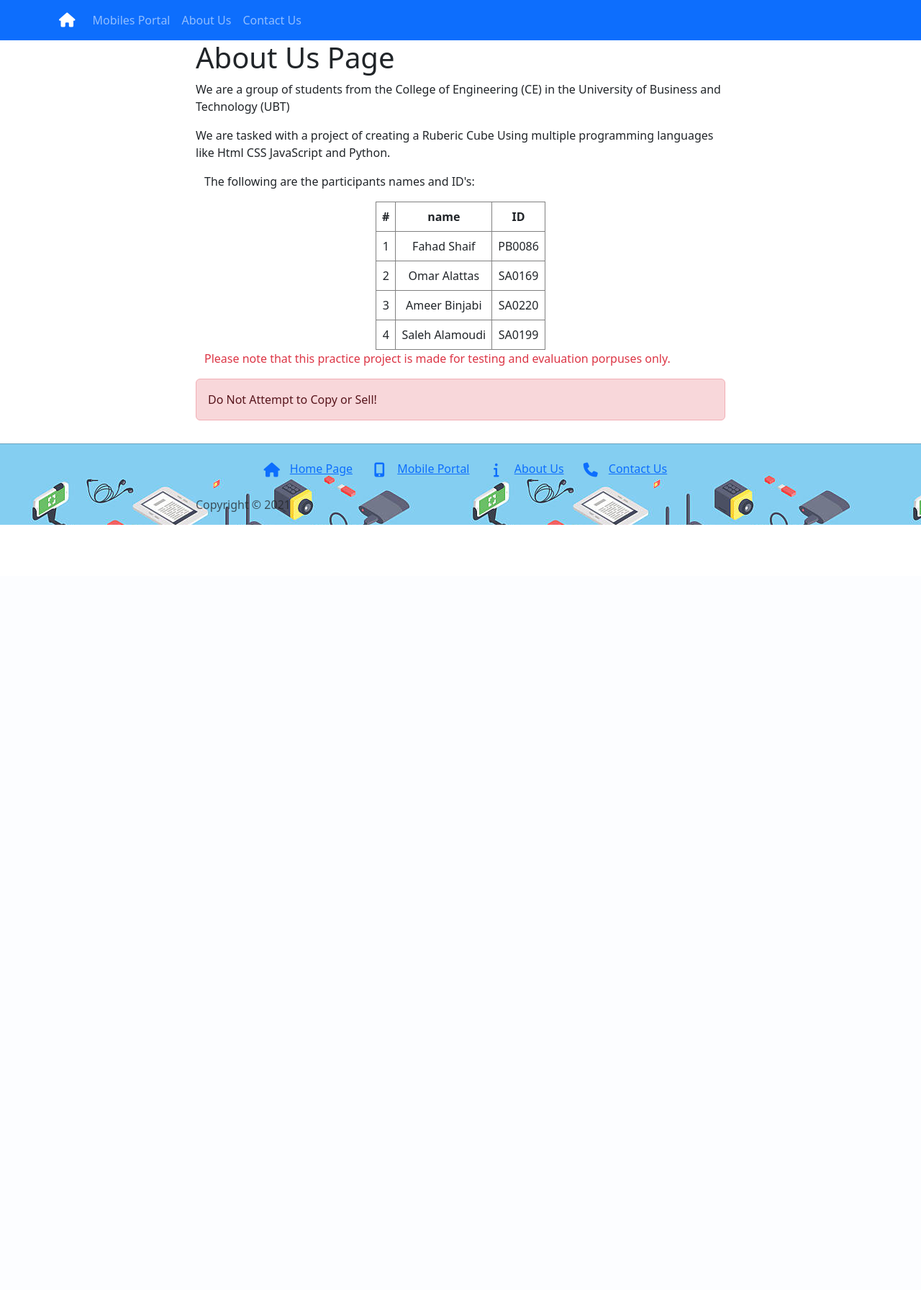
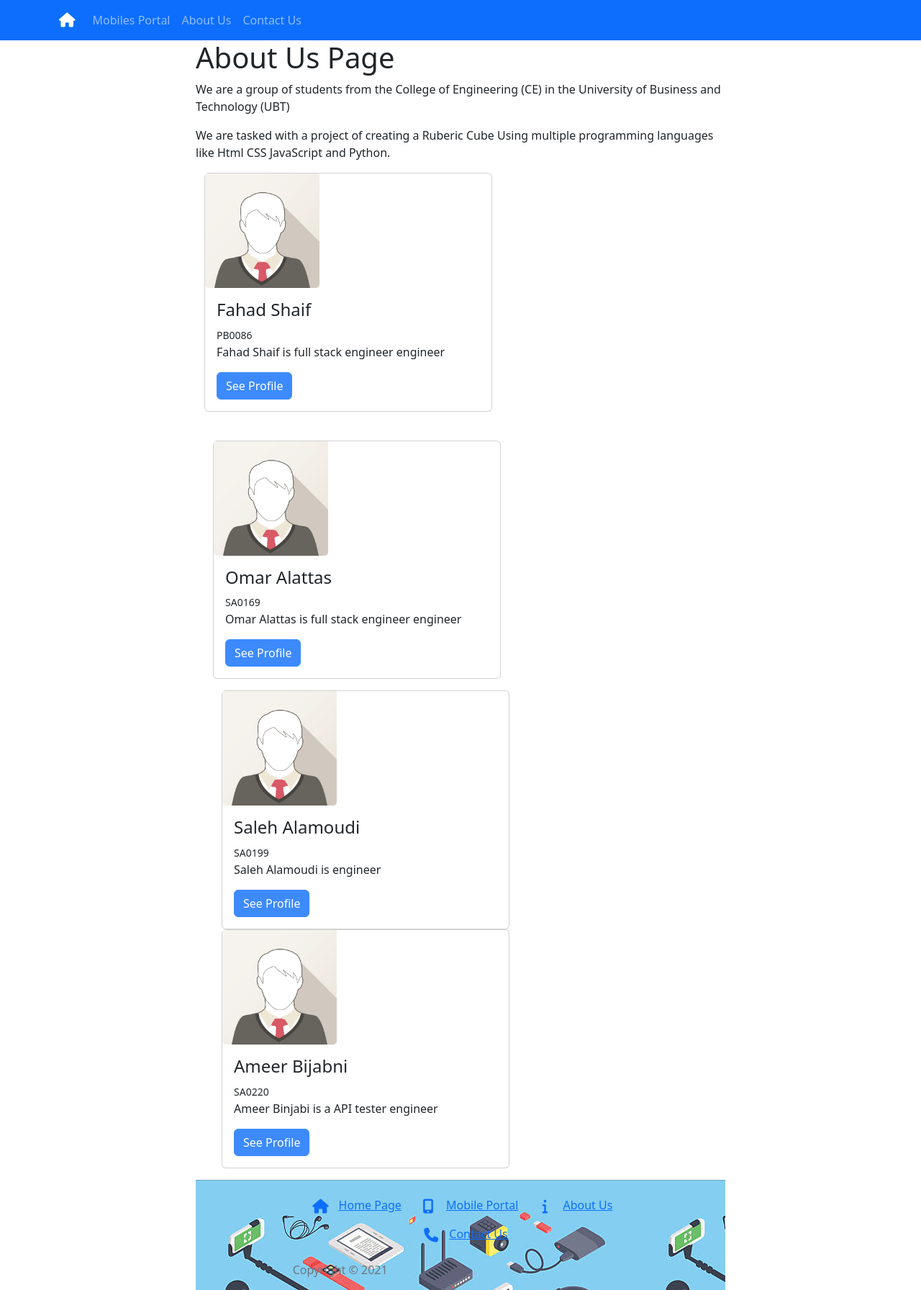
Before and after one commit to FShaif/InternetApp-Project, a Flask app: page /about in a window 1280 px wide. Shown: the whole page at 72% size. Before the commit the page ends 729 px from the top, so only its background shows below. Run offline with Flask 3, Linux system fonts and the light colour scheme; some libraries are stand-ins or nearby versions.

Commit message:
add bootstrap about

```diff
--- a/templates/Layout.html
+++ b/templates/Layout.html
@@ -7,6 +7,7 @@
     <meta name="viewport" content="width=device-width, initial-scale=1, shrink-to-fit=no">
     <meta name="description" content="">
     <meta name="author" content="">
+    <meta name="viewport" content="width=device-width, initial-scale=1">
     <title>G1 Project</title>
 
     {%if title%}
@@ -30,7 +31,7 @@
     <script src="https://cdn.jsdelivr.net/npm/bootstrap@5.3.0-alpha1/dist/js/bootstrap.min.js" integrity="sha384-mQ93GR66B00ZXjt0YO5KlohRA5SY2XofN4zfuZxLkoj1gXtW8ANNCe9d5Y3eG5eD" crossorigin="anonymous"></script>
     <link href="https://cdn.jsdelivr.net/npm/bootstrap@5.3.0-alpha1/dist/css/bootstrap.min.css" rel="stylesheet" integrity="sha384-GLhlTQ8iRABdZLl6O3oVMWSktQOp6b7In1Zl3/Jr59b6EGGoI1aFkw7cmDA6j6gD" crossorigin="anonymous">
     <script src="https://cdn.jsdelivr.net/npm/bootstrap@5.3.0-alpha1/dist/js/bootstrap.bundle.min.js" integrity="sha384-w76AqPfDkMBDXo30jS1Sgez6pr3x5MlQ1ZAGC+nuZB+EYdgRZgiwxhTBTkF7CXvN" crossorigin="anonymous"></script>
-
+    <script src="https://cdn.jsdelivr.net/npm/bootstrap@5.2.3/dist/js/bootstrap.bundle.min.js"></script>
     <!-- Bootstrap Map Link Not Working
     <link href="/bootstrap/css/bootstrap.css.map" rel="stylesheet">
     <link href="/bootstrap/css/bootstrap.css" rel="stylesheet">
@@ -41,6 +42,9 @@
 
     <!-- Link to style.css for custom buttons -->
     <link rel="STYLESHEET" type="text/css" href="/static/style.css" />
+    <link href="https://cdn.jsdelivr.net/npm/bootstrap@5.2.3/dist/css/bootstrap.min.css" rel="stylesheet">
+    <ink href="/static/card.css"rel="">
+
 
     <!-- Favicon -->
     <!-- Normal Favicon html link -->
@@ -50,6 +54,9 @@
     -->
 
     <link rel="icon" type="image/x-icon" href="/static/images/favicon.ico">
+
+
+
 
     <!-- Link from documentation -->
 
--- a/templates/about.html
+++ b/templates/about.html
@@ -23,43 +23,67 @@
           <p>We are tasked with a project of creating a Ruberic Cube Using multiple programming languages like Html CSS JavaScript and Python.</p>
 
 
-        <div class="container">
-          <div class="row">
-            <div class="col-12">
-             <p>The following are the participants names and ID's:</p>
-             <!-- Insert Student name and ID in a table with/without background image -->
-             <table style="margin:auto">
-              <tr>
-                <th>#</th>
-                <th>name</th>
-                <th>ID</th>
-              </tr>
-              <tr>
-                <td>1</td><td>Fahad Shaif</td><td>PB0086</td>
-              </tr>
-              <tr>
-                <td>2</td><td>Omar Alattas</td><td>SA0169</td>
-              </tr>
-              <tr>
-                <td>3</td><td>Ameer Binjabi</td><td>SA0220</td>
-              </tr>
-              <tr>
-                <td>4</td><td>Saleh Alamoudi</td><td>SA0199</td>
-              </tr>
-             </table>
-            </div>
-            <div class="col-12 text-danger">
-             <p> Please note that this practice project is made for testing and evaluation porpuses only.</p>
-            </div>
-            <div class="col-12 alert alert-danger">Do Not Attempt to Copy or Sell!
-              <i class="bi bi-alarm-fill"></i>
+          <body>
+          <!-- Insert Student name and ID in a card with/without background image -->
+            <div class="container mt-3">
+              <div class="card" style="width:400px">
+                <img class="card-img-bottom" src="/static/images/img_avatar1.png" alt="Card image" style="width:40%">
+
+                <div class="card-body">
+                  <h4 class="card-title">Fahad Shaif</h4>
+                  <small class="card-id"> PB0086</small>
+                  <p class="card-text"> Fahad Shaif is full stack engineer engineer</p>
+                  <a href="#" class="btn btn-primary">See Profile</a>
+                </div>
+             </div>
+
+              <br>
+
+              <div class="container mt-3">
+                <div class="card" style="width:400px">
+                 <img class="card-img-bottom" src="/static/images/img_avatar1.png" alt="Card image" style="width:40%">
+
+                 <div class="card-body">
+                    <h4 class="card-title">Omar Alattas</h4>
+                    <small class="card-id"> SA0169</small>
+                    <p class="card-text"> Omar Alattas is full stack engineer engineer</p>
+                   <a href="#" class="btn btn-primary">See Profile</a>
+                  </div>
+                </div>
+
+
+
+               <div class="container mt-3">
+                  <div class="card" style="width:400px">
+                   <img class="card-img-bottom" src="/static/images/img_avatar1.png" alt="Card image" style="width:40%">
+
+                   <div class="card-body">
+                      <h4 class="card-title">Saleh Alamoudi</h4>
+                     <small class="card-id"> SA0199</small>
+                     <p class="card-text"> Saleh Alamoudi is engineer</p>
+                     <a href="#" class="btn btn-primary">See Profile</a>
+                   </div>
+                  </div>
+
+
+              <div class="card" style="width:400px">
+               <img class="card-img-bottom" src="/static/images/img_avatar1.png" alt="Card image" style="width:40%">
+
+                <div class="card-body">
+                  <h4 class="card-title">Ameer Bijabni</h4>
+                  <small class="card-id"> SA0220</small>
+                  <p class="card-text"> Ameer Binjabi is a API tester engineer</p>
+                 <a href="#" class="btn btn-primary">See Profile</a>
+                </div>
+              </div>
             </div>
           </div>
         </div>
 
-      </div>
-    </div>
-  </div>
+
+          </body>
+
+
   {% endblock myContent %}
 </body>
 </html>
```
Also changed, not shown: static/images/img_avatar1.png (added).
